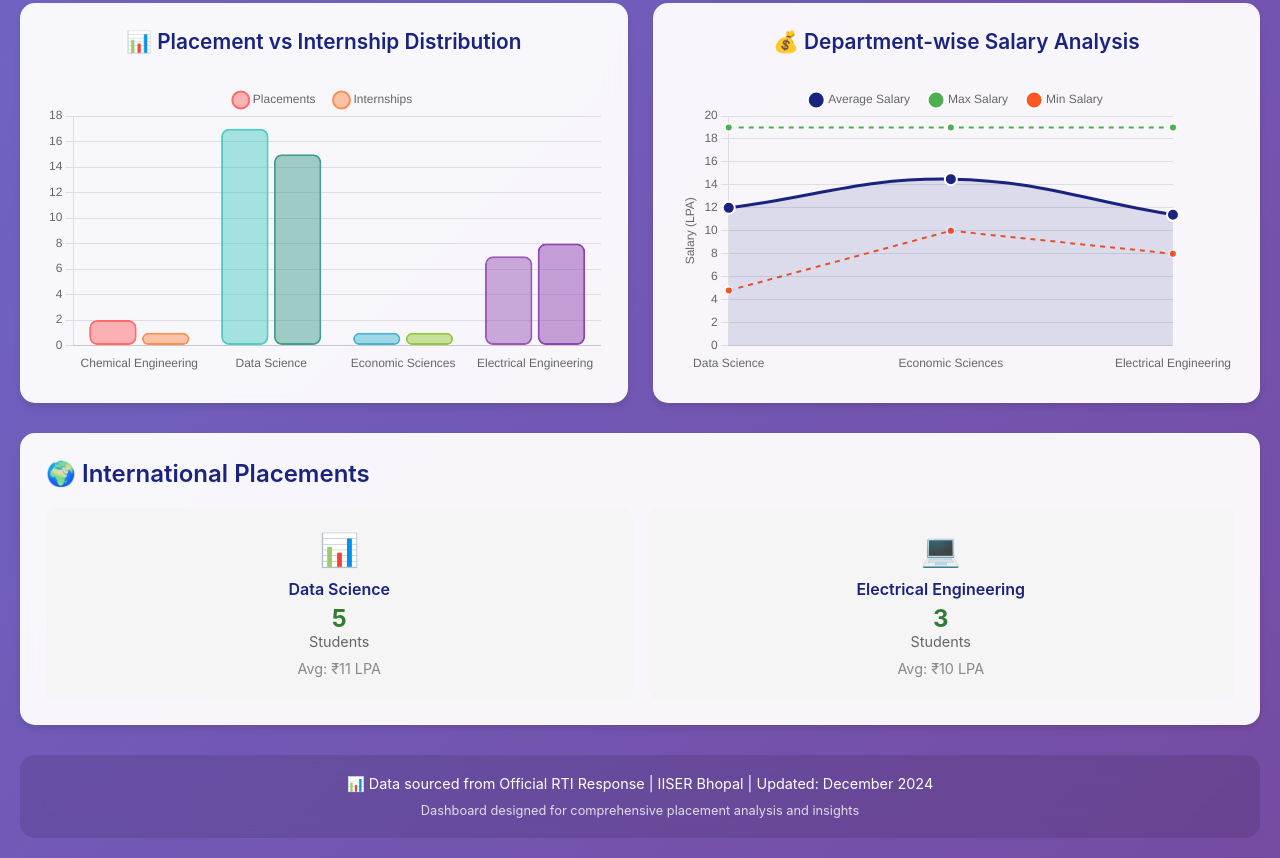
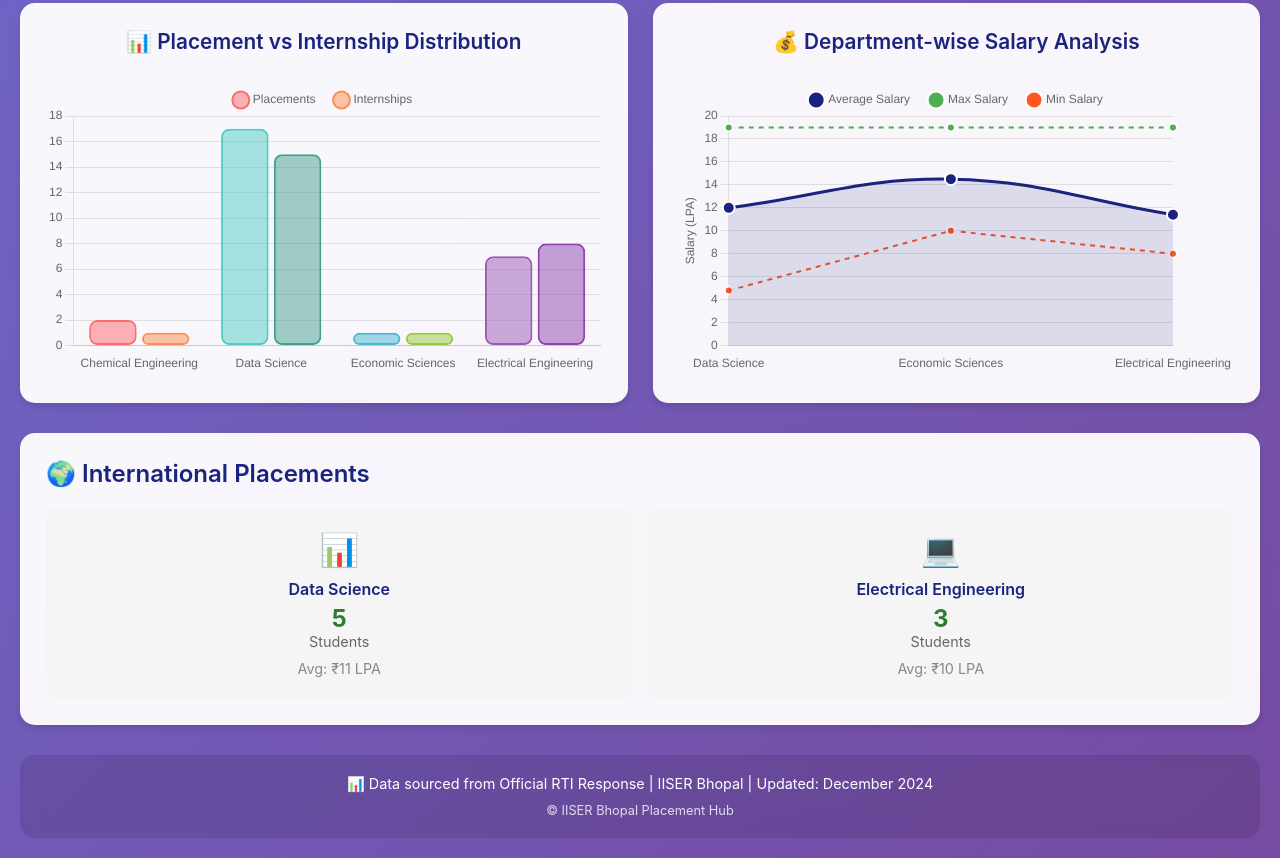
Before and after one commit to IISERBhopal-Placement-Hub/placement, a plain HTML site: page index.html in a window 1280 px wide. Shown: the part 2335-3193 px from the top of the page. Drawn offline with nearby package versions, Linux system fonts and the light colour scheme.

Commit message:
Update index.html

```diff
--- a/index.html
+++ b/index.html
@@ -734,7 +734,7 @@
         <div class="footer">
             <p>📊 Data sourced from Official RTI Response | IISER Bhopal | Updated: December 2024</p>
             <p style="margin-top: 10px; font-size: 0.8rem; opacity: 0.8;">
-                Dashboard designed for comprehensive placement analysis and insights
+                © IISER Bhopal Placement Hub
             </p>
         </div>
     </div>
```
